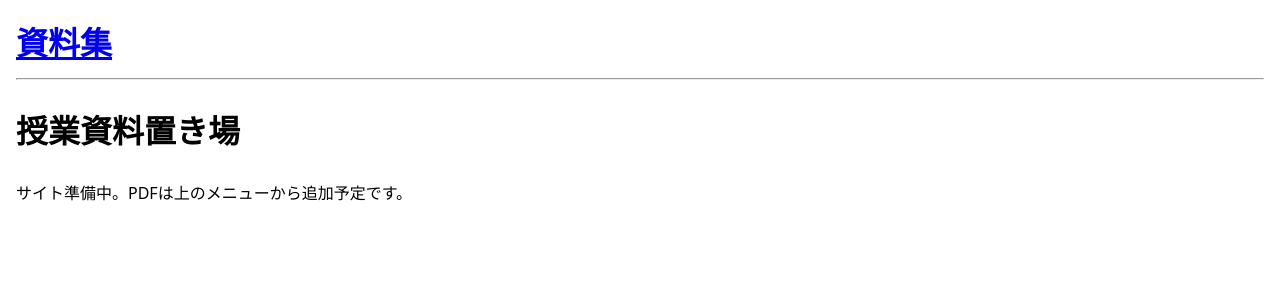
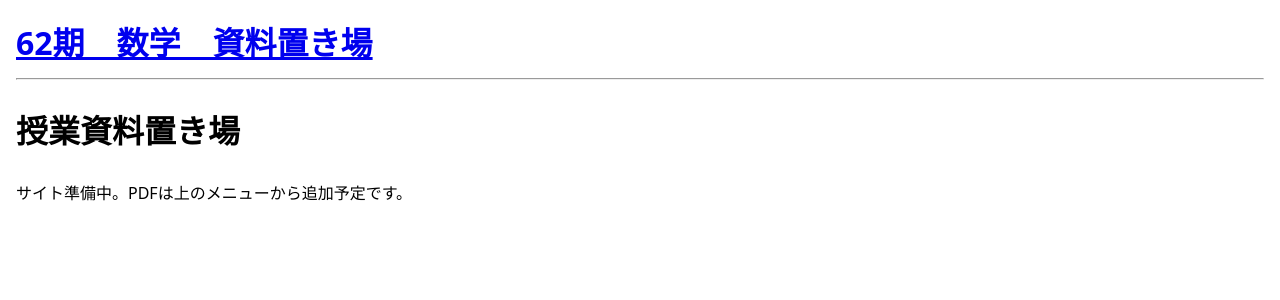
Before and after one commit to mathtkd/mathtkd.github.io, a Jekyll site: the page built from index.md, in a window 1280 px wide. Shown: the top 300 px of the page. Built offline with Jekyll 4.4.1, drawn with Linux system fonts in a browser that asks for light colours.

Commit message:
Update _config.yml

```diff
--- a/_config.yml
+++ b/_config.yml
@@ -1,3 +1,3 @@
-title: "資料集"
+title: "62期　数学　資料置き場"
 theme: minima
 markdown: kramdown
```
